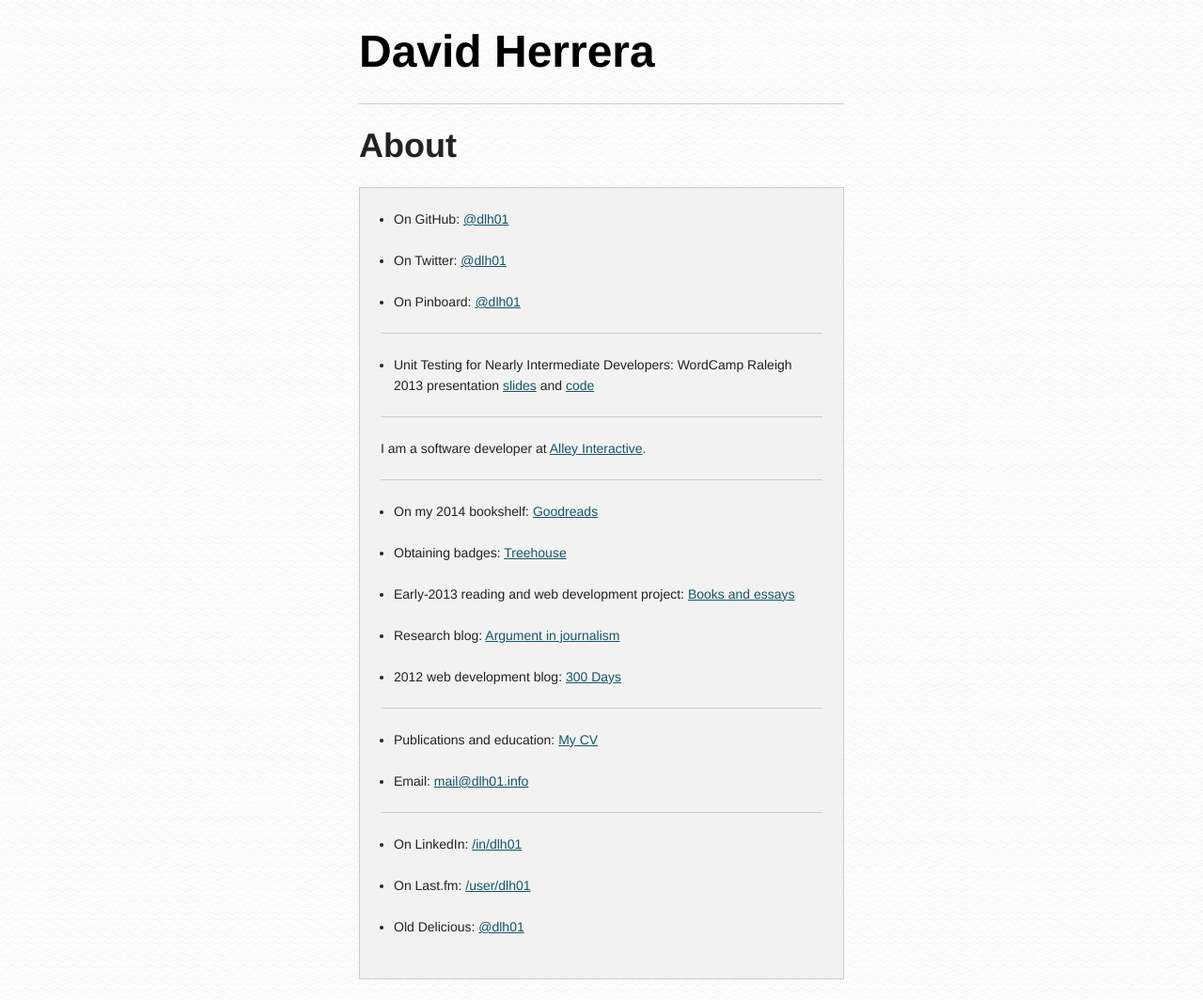
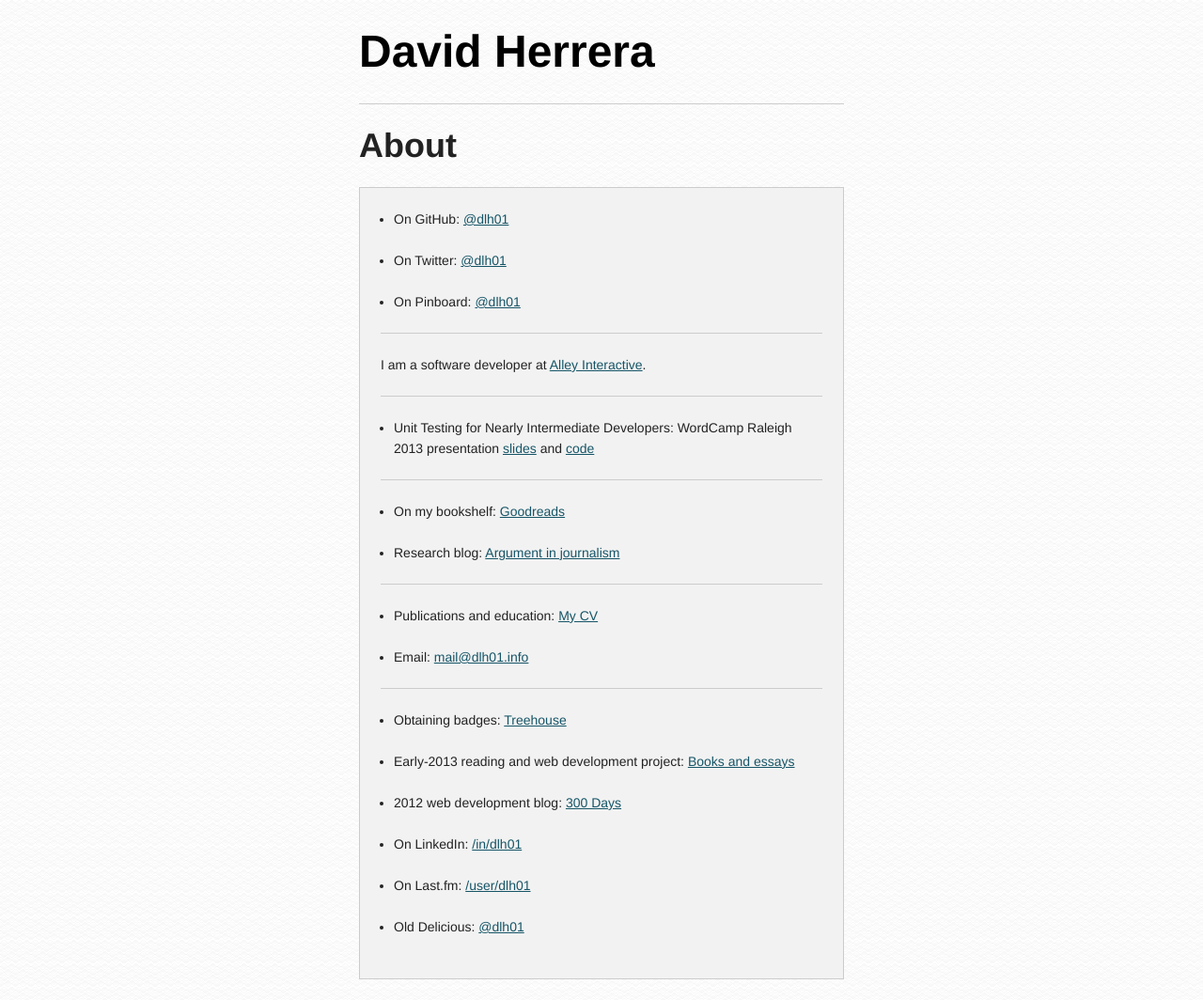
Before and after one commit to dlh01/dlh01.github.io, a Jekyll site: the page built from index.html, in a window 1280 px wide. Shown: the whole page at 94% size. Built offline with Jekyll 4.4.1, drawn with Linux system fonts in a browser that asks for light colours; Markdown is read by kramdown in place of the engine named in the settings; some of the changed lines change nothing that is shown.

Commit message:
Rearrange home page

```diff
--- a/index.html
+++ b/index.html
@@ -12,22 +12,19 @@ title: About
 </section>
 
 <section class="block-sections__section">
+    <p>I am a software developer at <a href="http://www.alleyinteractive.com/">Alley Interactive</a>.</p>
+</section>
+
+<section class="block-sections__section">
     <ul>
         <li>Unit Testing for Nearly Intermediate Developers: WordCamp Raleigh 2013 presentation <a href="https://speakerdeck.com/dlh01/unit-testing-for-nearly-intermediate-developers">slides</a> and <a href="https://github.com/dlh01/raleigh2013">code</a></li>
     </ul>
 </section>
 
 <section class="block-sections__section">
-    <p>I am a software developer at <a href="http://www.alleyinteractive.com/">Alley Interactive</a>.</p>
-</section>
-
-<section class="block-sections__section">
     <ul>
-        <li>On my 2014 bookshelf: <a href="https://www.goodreads.com/user/show/27414258-david-herrera">Goodreads</a></li>
-        <li>Obtaining badges: <a href="http://teamtreehouse.com/dlh01">Treehouse</a></li>
-        <li>Early-2013 reading and web development project: <a href="http://books2013.dlh01.info">Books and essays</a></li>
+        <li>On my bookshelf: <a href="https://www.goodreads.com/user/show/27414258-david-herrera">Goodreads</a></li>
         <li>Research blog: <a href="http://argumentinjournalism.wordpress.com">Argument in journalism</a></li>
-        <li>2012 web development blog: <a href="http://300days.dlh01.info/">300 Days</a></li>
     </ul>
 </section>
 
@@ -40,6 +37,9 @@ title: About
 
 <aside class="block-sections__section" role="complementary">
     <ul class="flush--bottom">
+        <li>Obtaining badges: <a href="http://teamtreehouse.com/dlh01">Treehouse</a></li>
+        <li>Early-2013 reading and web development project: <a href="http://books2013.dlh01.info">Books and essays</a></li>
+        <li>2012 web development blog: <a href="http://300days.dlh01.info/">300 Days</a></li>
         <li>On LinkedIn: <a href="http://www.linkedin.com/in/dlh01">/in/dlh01</a></li>
         <li>On Last.fm: <a href="http://www.last.fm/user/dlh01">/user/dlh01</a></li>
         <li>Old Delicious: <a href="http://delicious.com/dlh01">@dlh01</a></li>
```
